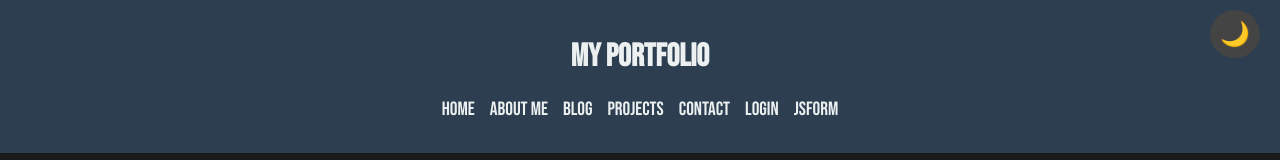
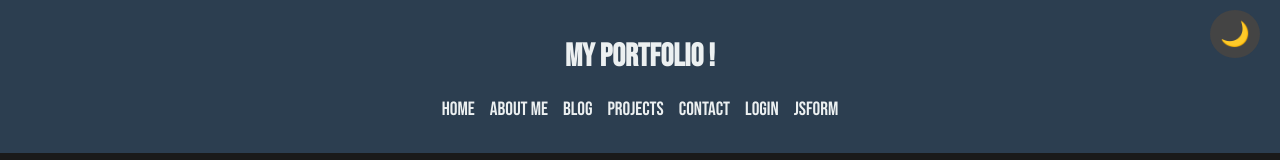
Before and after one commit to KazMns/HW5, a plain HTML site: page AboutMe.html in a window 1280 px wide. Shown: the top 160 px of the page. Drawn offline with Linux system fonts and the light colour scheme.

Commit message:
Update AboutMe.html

```diff
--- a/AboutMe.html
+++ b/AboutMe.html
@@ -12,7 +12,7 @@
 <body>
     <header>
         <hgroup>
-            <h1>My Portfolio</h1>
+            <h1>My Portfolio !</h1>
         </hgroup>
         <nav>
             <ul>
```
